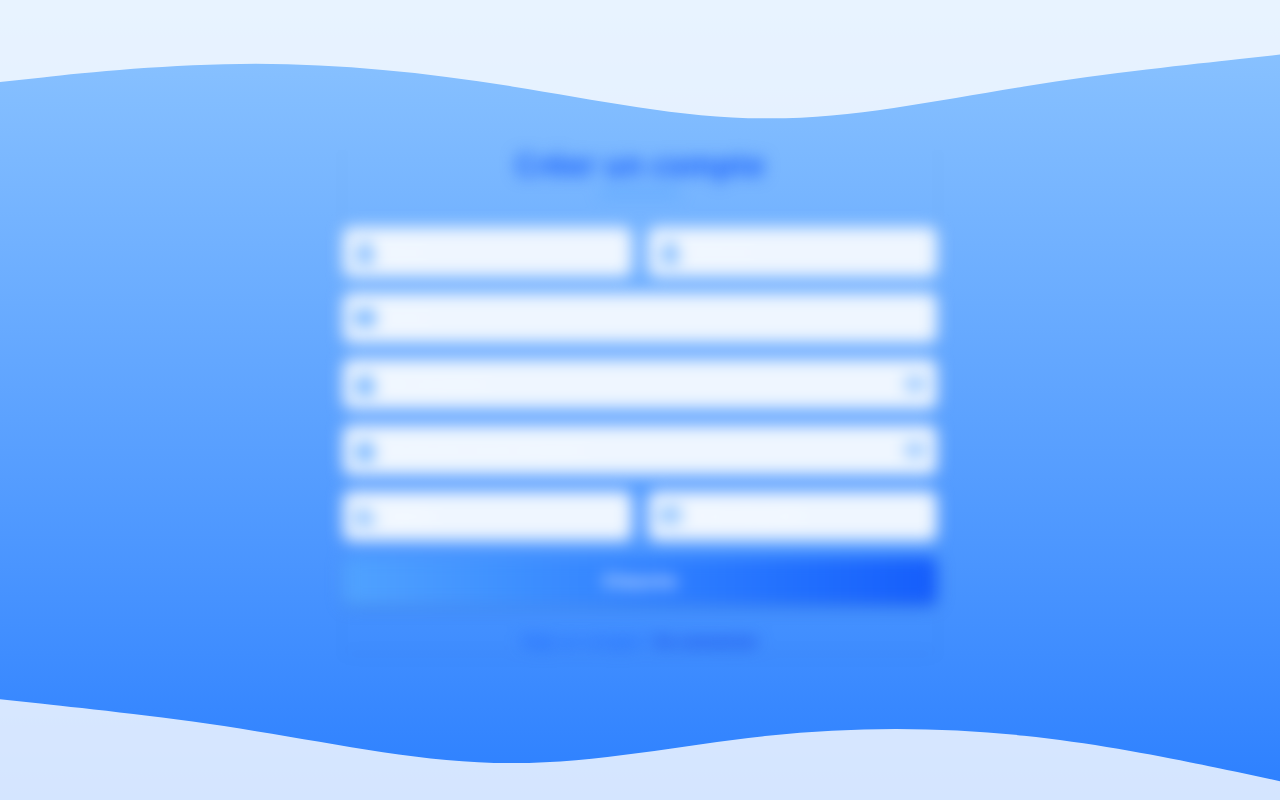
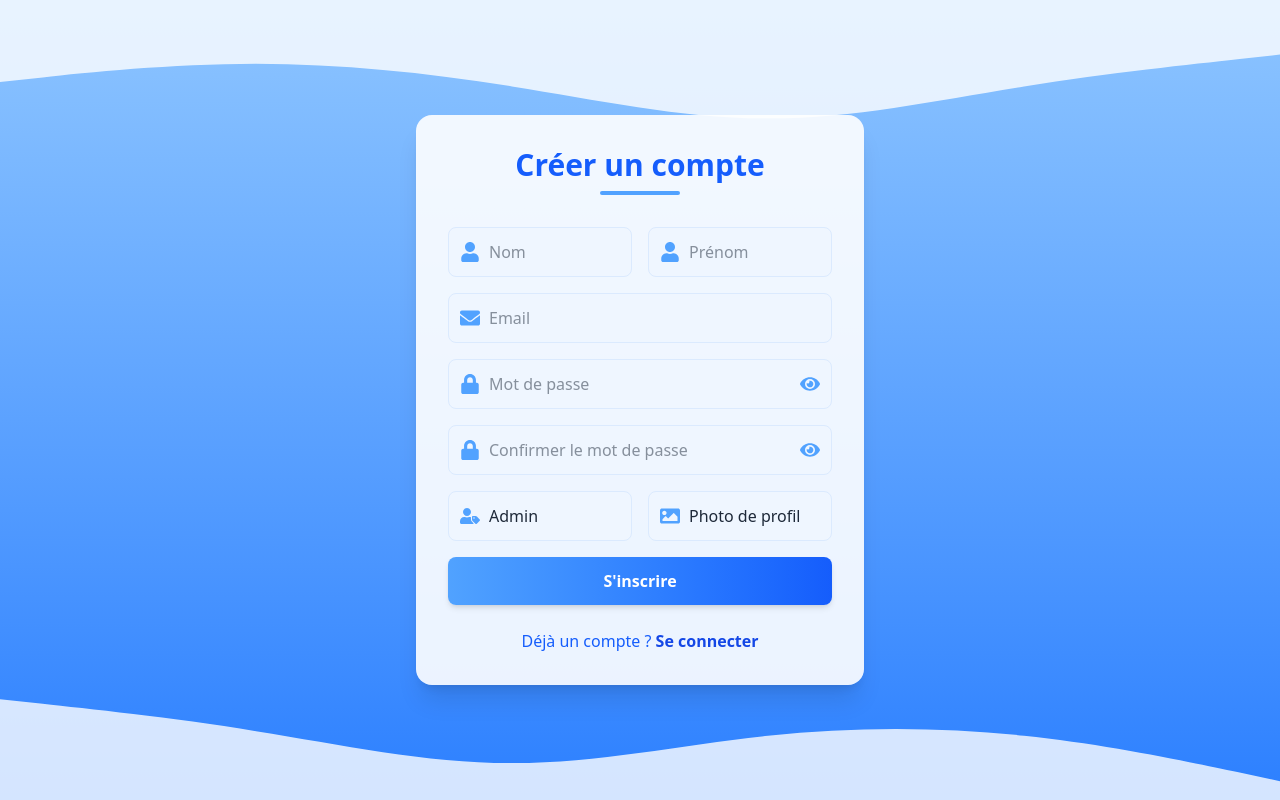
Before and after one commit to branGitfox/GE, a React (Vite) app in the folder frontend/: page /register in a window 1280 px wide. Built offline with nearby package versions, Linux system fonts and the light colour scheme.

Commit message:
style: fix backdrop blur register

```diff
--- a/frontend/src/pages/Register.jsx
+++ b/frontend/src/pages/Register.jsx
@@ -85,7 +85,7 @@ const Register = () => {
       </div>
 
       {/* Formulaire */}
-      <div className={`relative bg - white / 90 backdrop - blur - sm shadow - xl rounded - 2xl p - 8 max - w - md w - full transition - all duration - 500 transform ${animate ? 'scale-100 opacity-100' : 'scale-95 opacity-0'} text - gray - 800 z - 10`}>
+      <div className={`relative bg-white/90   shadow-xl rounded-2xl p-8 max-w-md w-full transition-all duration-500 transform ${animate ? 'scale-100 opacity-100' : 'scale-95 opacity-0'} text-gray-800 z-10`}>
         <div className="text-center mb-8">
           <h2 className="text-3xl font-bold text-blue-600 mb-2">Créer un compte</h2>
           <div className="w-20 h-1 bg-blue-400 mx-auto rounded-full"></div>
```
